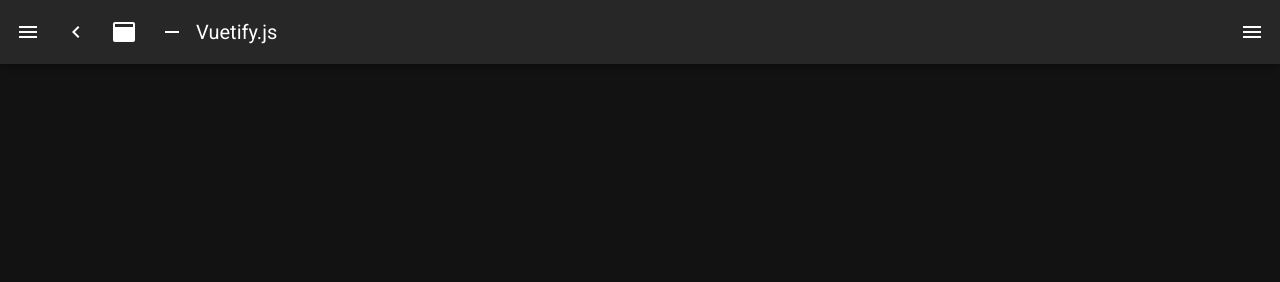
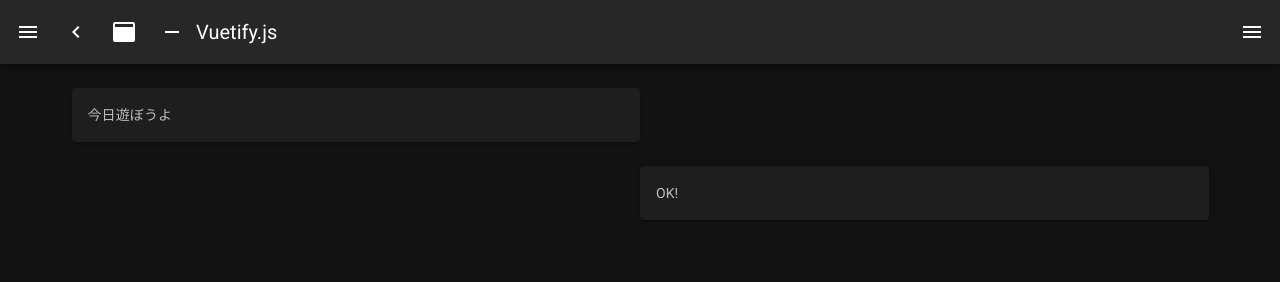
Before and after one commit to sg45000/chat-app, a Nuxt app in the folder apps/front/: page /room in a window 1280 px wide. Before the commit this address had no page. Shown: the top 282 px of the page. Built offline with nearby package versions, Linux system fonts and the light colour scheme.

Commit message:
chatコンポーネント追加

```diff
--- /dev/null
+++ b/apps/front/components/ChatContainer.vue
@@ -0,0 +1,29 @@
+<template>
+  <v-container>
+    <v-row
+    v-for="(post, i) in posts"
+    :key="i"
+    >
+      <v-spacer v-if="post.isMine"></v-spacer>
+      <v-col>
+        <MessageBox v-bind:message="post.msg"/>
+      </v-col>
+      <v-spacer v-if="!post.isMine"></v-spacer>
+    </v-row>
+  </v-container>
+</template>
+
+<script lang="ts">
+import MessageBox from "./MessageBox.vue";
+export default {
+  name: "ChatContainer",
+  components: {
+    MessageBox
+  },
+  props:  ["posts"]
+}
+</script>
+
+<style scoped>
+
+</style>
--- /dev/null
+++ b/apps/front/components/MessageBox.vue
@@ -0,0 +1,20 @@
+<template>
+  <v-card
+    elevation="2"
+  >
+    <v-card-text>
+      {{message}}
+    </v-card-text>
+  </v-card>
+</template>
+
+<script lang="ts">
+export default {
+  name: "MessageBox",
+  props: ["message"]
+}
+</script>
+
+<style scoped>
+
+</style>
--- /dev/null
+++ b/apps/front/custom/index.ts
@@ -0,0 +1,9 @@
+import Vue from 'vue';
+export default Vue.extend ({
+  methods: {
+    sayHello(){
+      console.log("Hello!")
+    }
+  }
+
+})
--- a/apps/front/layouts/default.vue
+++ b/apps/front/layouts/default.vue
@@ -105,7 +105,12 @@ export default {
           icon: 'mdi-chart-bubble',
           title: 'Inspire',
           to: '/inspire'
-        }
+        },
+        {
+          icon: 'mdi-chart-bubble',
+          title: 'Room',
+          to: '/room'
+        },
       ],
       miniVariant: false,
       right: true,
--- /dev/null
+++ b/apps/front/pages/room.vue
@@ -0,0 +1,35 @@
+<template>
+  <ChatContainer v-bind:posts="posts" />
+</template>
+
+<script lang="ts">
+import {Message} from "~/types/types";
+import {PostsRepository} from "~/repositories/posts.repository"
+import CustomVue from '@/custom';
+const postRepository = new PostsRepository()
+
+interface Data {
+  posts: Message[]
+}
+
+export default CustomVue.extend({
+  name: "room",
+  data(): Data  {
+    return {
+      posts: []
+    }
+  },
+  async created() {
+    this.posts = await this.getPosts()
+  },
+  methods: {
+    async getPosts(): Promise<Message[]> {
+      return await postRepository.get();
+    }
+  }
+})
+</script>
+
+<style scoped>
+
+</style>
--- /dev/null
+++ b/apps/front/repositories/posts.repository.ts
@@ -0,0 +1,22 @@
+import {Message} from '../types/types';
+
+export class PostsRepository {
+  async get(): Promise<Message[]> {
+    return new Promise((resolve)=>{
+      resolve(
+        [
+          {
+            msg: "今日遊ぼうよ",
+            postAt: new Date(),
+            isMine: false,
+          },
+          {
+            msg: "OK!",
+            postAt: new Date(),
+            isMine: true,
+          }
+        ]
+      )
+    })
+  }
+}
--- /dev/null
+++ b/apps/front/shims-vue.d.ts
@@ -0,0 +1,4 @@
+declare module '*.vue' {
+  import Vue from 'vue'
+  export default Vue
+}
--- /dev/null
+++ b/apps/front/types/types.ts
@@ -0,0 +1,5 @@
+export interface Message {
+  msg: string;
+  postAt: Date;
+  isMine: boolean;
+}
```
Also changed, not shown: apps/front/tsconfig.json (+13 -1 lines).
